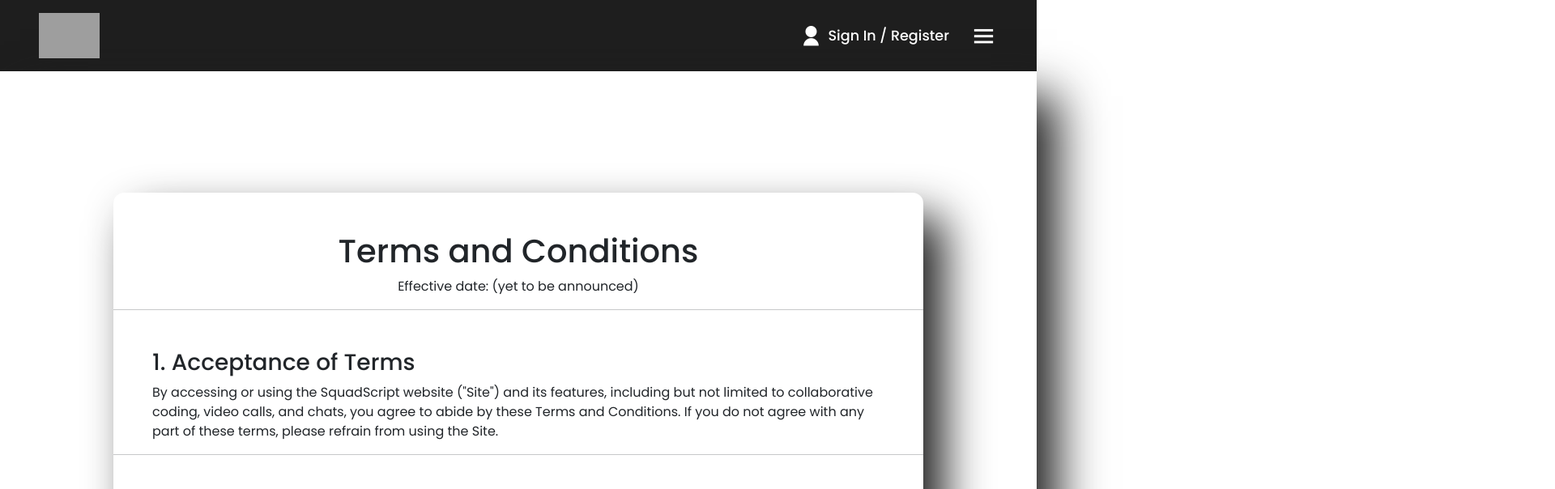
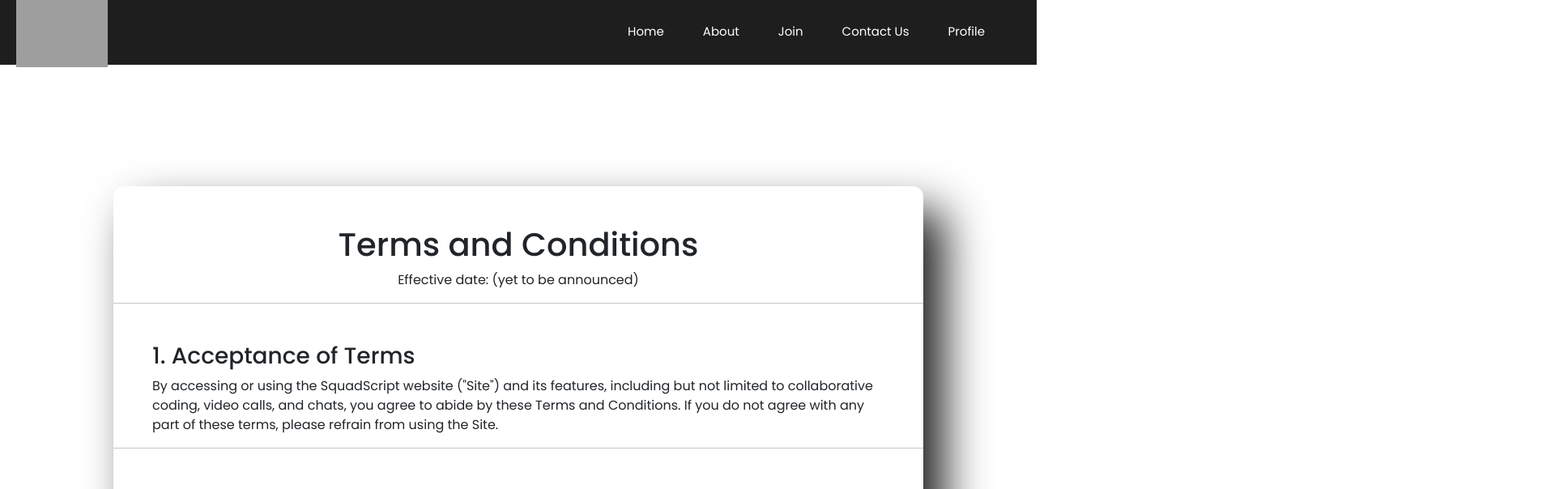
Before and after one commit to AyushTripathi12103634/squad_script, a React (Create React App) app in the folder client/: page /tnc in a window 1280 px wide. Shown: the top 604 px of the page at 81% size, 1920 px wide, since content can reach past the window. Built offline with nearby package versions, Linux system fonts and the light colour scheme; grey boxes are pictures that could not be loaded.

Commit message:
navbar changed

```diff
--- /dev/null
+++ b/client/src/component/Icons.js
@@ -0,0 +1,57 @@
+// here I have used https://react-svgr.com/playground/ to convert svg to react component
+// Here are all the svg Icons that I hae used in this project as a react component
+
+export const CodeIcon = (props) => (
+    <svg
+      xmlns="http://www.w3.org/2000/svg"
+      width="100%"
+      height="100%"
+      viewBox="0 0 256 256"
+      {...props}
+    >
+      <path fill="rgba(255, 255, 255, 0)" d="M0 0h256v256H0z" />
+      <path
+        fill="currentColor"
+        d="M71.68 97.22 34.74 128l36.94 30.78a12 12 0 1 1-15.36 18.44l-48-40a12 12 0 0 1 0-18.44l48-40a12 12 0 0 1 15.36 18.44Zm176 21.56-48-40a12 12 0 1 0-15.36 18.44L221.26 128l-36.94 30.78a12 12 0 1 0 15.36 18.44l48-40a12 12 0 0 0 0-18.44ZM164.1 28.72a12 12 0 0 0-15.38 7.18l-64 176a12 12 0 0 0 7.18 15.37 11.79 11.79 0 0 0 4.1.73 12 12 0 0 0 11.28-7.9l64-176a12 12 0 0 0-7.18-15.38Z"
+      />
+    </svg>
+  );
+
+  export const HamburgetMenuOpen = (props) => (
+    <svg
+      xmlns="http://www.w3.org/2000/svg"
+      width="100%"
+      height="100%"
+      viewBox="0 0 24 24"
+      {...props}
+    >
+      <path fill="rgba(255, 255, 255, 0)" d="M0 0h24v24H0z" />
+      <path
+        fill="none"
+        stroke="currentColor"
+        strokeLinecap="round"
+        strokeLinejoin="round"
+        strokeWidth={2}
+        d="M3 17h18M3 12h18M3 7h18"
+      />
+    </svg>
+  );
+
+  export const HamburgetMenuClose = (props) => (
+    <svg
+      xmlns="http://www.w3.org/2000/svg"
+      width="100%"
+      height="100%"
+      viewBox="0 0 24 24"
+      {...props}
+    >
+      <path fill="rgba(255, 255, 255, 0)" d="M0 0h24v24H0z" />
+      <g fill="none" fillRule="evenodd">
+        <path d="M24 0v24H0V0h24ZM12.593 23.258l-.011.002-.071.035-.02.004-.014-.004-.071-.035c-.01-.004-.019-.001-.024.005l-.004.01-.017.428.005.02.01.013.104.074.015.004.012-.004.104-.074.012-.016.004-.017-.017-.427c-.002-.01-.009-.017-.017-.018Zm.265-.113-.013.002-.185.093-.01.01-.003.011.018.43.005.012.008.007.201.093c.012.004.023 0 .029-.008l.004-.014-.034-.614c-.003-.012-.01-.02-.02-.022Zm-.715.002a.023.023 0 0 0-.027.006l-.006.014-.034.614c0 .012.007.02.017.024l.015-.002.201-.093.01-.008.004-.011.017-.43-.003-.012-.01-.01-.184-.092Z" />
+        <path
+          fill="currentColor"
+          d="m12 14.121 5.303 5.304a1.5 1.5 0 0 0 2.122-2.122L14.12 12l5.304-5.303a1.5 1.5 0 1 0-2.122-2.121L12 9.879 6.697 4.576a1.5 1.5 0 1 0-2.122 2.12L9.88 12l-5.304 5.303a1.5 1.5 0 1 0 2.122 2.122L12 14.12Z"
+        />
+      </g>
+    </svg>
+  );
--- a/client/src/component/Navbar.css
+++ b/client/src/component/Navbar.css
@@ -1,213 +1,162 @@
-*{
+* {
   margin: 0;
   padding: 0;
   box-sizing: border-box;
-  font-family: 'Poppins',sans-serif;
+  font-family: 'Poppins', sans-serif;
   text-decoration: none;
   list-style: none;
-}
-
-
-
-:root{
-  --bg-color: #1e1e1e;
-  --text-color: #fff;
-  --main-color:#542679;
-}
-
-/* body{
-  min-height: 100vh;
-  background: var(--bg-color);
-  color: var(--text-color);
-} */
-
-.Navbar-header{
-  /* position: fixed; */
-  width: 100%;
-  top: 0;
-  right: 0;
-  z-index: 1000;
-  display: flex;
-  align-items: center;
-  justify-content: space-between;
-  background: transparent;
-  /* padding: 20px 12%; */
-  transition: all .50s ease;
-  background: var(--bg-color);
-}
-
-.Navbar-logo {
- object-fit: contain;
- height: 30px;
-}
-
-.Navbar-logo i{
-  color: var(--main-color);
-  font-size: 28px;
-  margin-right: 3px;
 
 }
 
-.Navbar-logo  span{
-  color: var(--text-color);
-  font-size: 1.1rem;
-  font-weight: 600;
+.navbar {
+  background-color: #1e1e1e;
+  height: 80px;
+  display: flex;
+  justify-content: center;
+  align-items: center;
+  font-size: 1.2rem;
+  position: sticky;
+  top: 0;
+  z-index: 20;
 }
-.Navbar-logo img{
+
+.nav-container {
+  display: flex;
+  justify-content: center;
+  align-items: center;
   width: 100%;
   height: 80px;
+  max-width: 1500px;
+  position: relative;
 }
 
-.Navbar li{
+.nav-logo {
+  color: #f5b921;
+  align-items: center;
+  margin-left: 20px;
+  cursor: pointer;
   text-decoration: none;
+  font-size: 2rem;
+  flex-grow: 1;
 
+  display: flex;
+  align-items: center;
+  justify-items: center;
 }
 
-.Navbar {
-  display: flex;
+.nav-logo .icon {
+  display: inline-block;
+  width: 3rem;
+  height: 3rem;
+  margin-left: 16px;
 }
 
-.Navbar a{
-  color: var(--text-color);
-  font-size: 1.1rem;
-  font-weight: 500;
-  padding: 5px 0;
-  margin: 0px 30px;
-  transition: all .50s ease;
-  text-decoration: none;
+.nav-menu {
+  display: flex;
+  list-style: none;
+  text-align: center;
+  margin-right: 2rem;
 }
 
-.Navbar a:hover{
-  color: var(--main-color);
-
+.nav-links {
+  color: #fff;
+  text-decoration: none;
+  padding: 0.5rem 1rem;
+  height: 100%;
+  border-bottom: 3px solid transparent;
 }
 
-.Navbar a.Navbar-active{
-  color: var(--main-color);
+/* .fa-code {
+  margin-left: 1rem;
+} */
+
+.nav-item {
+  line-height: 40px;
+  margin-right: 1rem;
+  font-size: 15px;
 }
 
-.Navbar-main{
-  display: flex;
-  align-items: center;
-
+.nav-item:after {
+  content: "";
+  display: block;
+  height: 3px;
+  width: 0;
+  background: transparent;
+  transition: width 0.7s ease, background-color 0.5s ease;
 }
 
-.Navbar-main a{
-margin-right: 25px;
-margin-left: 10px;
-color: var(--text-color);
-font-size: 1.1rem;
-font-weight: 500;
-transition: all .50s ease;
+.nav-item:hover:after {
+  width: 100%;
+  background: #ffdd40;
 }
 
-
-.Navbar-user{
-  display: flex;
-  align-items: center;
-  text-decoration: none;
+.nav-item .active {
+  color: #ffdd40;
+  border: 1px solid #ffdd40;
 }
 
-.Navbar-user i{
-  color: var(--text-color);
-  font-size: 28px;
-  margin-right: 7px;
+.nav-icon {
+  display: none;
+  color: #f5b921;
 }
 
-.Navbar-user i:hover{
-  color: var(--main-color);
+.nav-icon .icon {
+  display: inline-block;
+  width: 2rem;
+  height: 2rem;
+}
+.nav-logo img{
+  object-fit: contain;
+ height: 100px;
+ padding-bottom: 15px;
 }
 
-.Navbar-main a{
-  color: var(--text-color);
+@media screen and (max-width: 960px) {
+  .nav-menu {
+    display: flex;
+    flex-direction: column;
+    width: 100%;
+    border-top: 1pxsolid #fff;
+    position: absolute;
+    top: 80px;
+    left: -110%;
+    opacity: 1;
+    transition: all 0.5s ease;
   }
 
-.Navbar-main a:hover{
-  color: var(--main-color);
+  .nav-menu.active {
+    background: #1f5156;
+    left: 0px;
+    opacity: 1;
+    transition: all 0.5s ease;
+    z-index: 1;
   }
 
-#Navbar-menu-icon{
-  font-size: 35px;
-  color: var(--text-color);
-  cursor: pointer;
-  z-index: 10001;
-  display: none;
+  .nav-item .active {
+    color: #ffdd40;
+    border: none;
   }
 
-
-@media (max-width: 1280px){
-  .Navbar-header{
-      padding: 14px 2%;
-      transition: .2s;
-
+  .nav-links {
+    padding: 1.5rem;
+    width: 100%;
+    display: table;
   }
 
-  .Navbar a{
-     padding: 5px;
-     margin: 0px 20px;
+  .nav-logo .icon {
+    width: 2rem;
+    height: 2rem;
+  }
 
+  .nav-icon {
+    display: block;
+    position: absolute;
+    top: 50%;
+    right: 0;
+    transform: translate(-100%, -50%);
+    width: 2rem;
+    height: 2rem;
+    cursor: pointer;
+    color: #ffdd40;
   }
 }
-.navbar-brand {
-  font-size: unset;
-  height: 3.5rem;
-}
-.navbar-brand img{
-  object-fit: contain;
-  height: 3.5rem;
-}
-
-
-@media (max-width: 1280px){
-    header{
-        padding: 14px 2%;
-        transition: .2s;
-
-    }
-
-    .Navbar a{
-       padding: 5px;
-       margin: 0px 20px;
-
-    }
-}
-
-@media (max-width: 1280px){
-  #Navbar-menu-icon{
-    display: block;
-  }
-
-  .Navbar{
-    position: absolute;
-    top: 15%;
-    right: -100%;
-    width: 270px;
-    height: auto;
-    background: var(--main-color);
-    flex-direction: column;
-    justify-content: flex-start;
-    border-radius: 10px;
-    transition: all .50s ease;
-
-  }
-
-  .Navbar a{
-    display: block;
-    margin: 12px 0;
-    padding: 0px 25px;
-    transition: all .50s ease;
-
-  }
-
-  .Navbar a:hover{
-    color: var(--text-color);
-    transform: translateY(5px);
-  }
-  .Navbar a.active{
-    color: var(--text-color);
-  }
-
-  .Navbar.open{
-    right: 2%;
-  }
-}
--- a/client/src/component/Navbar.js
+++ b/client/src/component/Navbar.js
@@ -1,44 +1,72 @@
 import React, { useState } from "react";
-import { Link } from "react-router-dom";
+import { NavLink } from "react-router-dom";
 import "./Navbar.css";
+import { CodeIcon, HamburgetMenuClose, HamburgetMenuOpen } from "./Icons";
 import SSLogo from "../images/SquadScript.png";
 
-const Navbar = () => {
-  const [open, setOpen] = useState(false);
+function NavBar() {
+  const [click, setClick] = useState(false);
 
-  const handleClick = () => {
-    setOpen(!open);
-  };
-
+  const handleClick = () => setClick(!click);
   return (
     <>
-      <div className='Navbar-header px-5 py-3'>
-        <Link className="navbar-brand" to="/"><img src={SSLogo} alt=""></img></Link>
-        <ul className={`Navbar ${open ? 'open' : ''}`}>
-          <li>
-            <Link to="/home">Home</Link>
+      <nav className="navbar">
+        <div className="nav-container">
+          <NavLink to="/" className="nav-logo">
+          <img src={SSLogo} alt="/"></img>
+            {/* <i className="fas fa-code"></i> */}
+
+
+          </NavLink>
+
+          <ul className={click ? "nav-menu active" : "nav-menu"}>
+            <li className="nav-item">
+              <NavLink to="/" className="nav-links" onClick={handleClick}>
+                Home
+              </NavLink>
             </li>
-          <li>
-            <Link to="/about">About us</Link>
+            <li className="nav-item">
+              <NavLink to="/about" className="nav-links" onClick={handleClick}>
+                About
+              </NavLink>
             </li>
-          <li>
-            <Link to="/contact">Contact Us</Link>
+            <li className="nav-item">
+              <NavLink to="/join" className="nav-links" onClick={handleClick}>
+                Join
+              </NavLink>
             </li>
-          <li>
-            <Link to="/join">Join</Link>
+            <li className="nav-item">
+              <NavLink
+                to="/contact"
+                className="nav-links"
+                onClick={handleClick}
+              >
+                Contact Us
+              </NavLink>
+            </li>
+            <li className="nav-item">
+              <NavLink to="/profile" className="nav-links" onClick={handleClick}>
+               Profile
+              </NavLink>
             </li>
           </ul>
+          <div className="nav-icon" onClick={handleClick}>
+            {/* <i className={click ? "fas fa-times" : "fas fa-bars"}></i> */}
 
-        <div className="Navbar-main">
-          <Link to="/login" className="Navbar-user">
-            <i className="ri-user-fill" />
-            Sign In / Register
-          </Link>
-          <div className={`bx bx-menu ${open ? 'bx-x' : ''}`} id="Navbar-menu-icon" onClick={handleClick} />
+            {click ? (
+              <span className="icon">
+                <HamburgetMenuOpen />{" "}
+              </span>
+            ) : (
+              <span className="icon">
+                <HamburgetMenuClose />
+              </span>
+            )}
           </div>
         </div>
+      </nav>
     </>
   );
-};
+}
 
-export default Navbar;
+export default NavBar;
```
Lines whose indentation alone changed are shown as unchanged.
